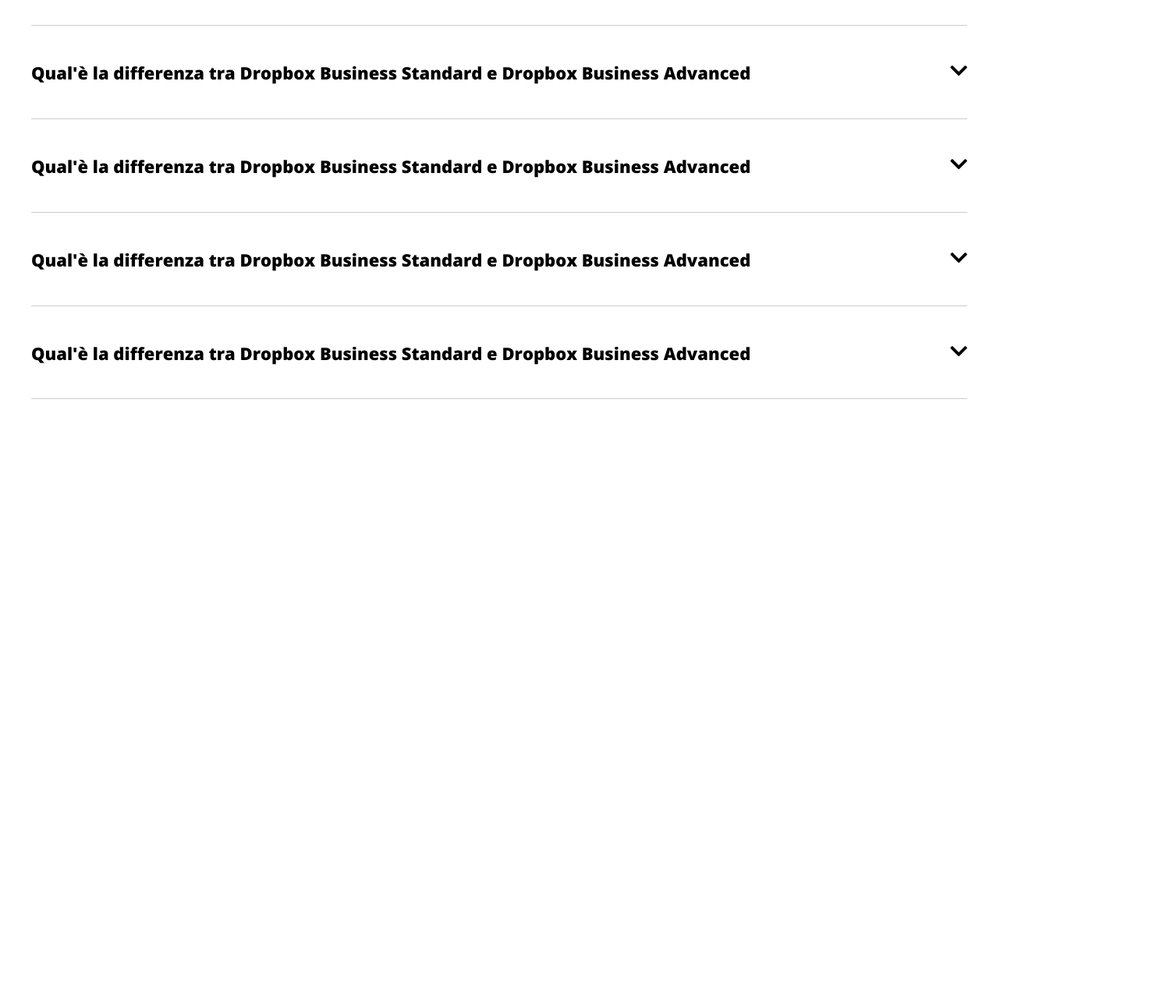
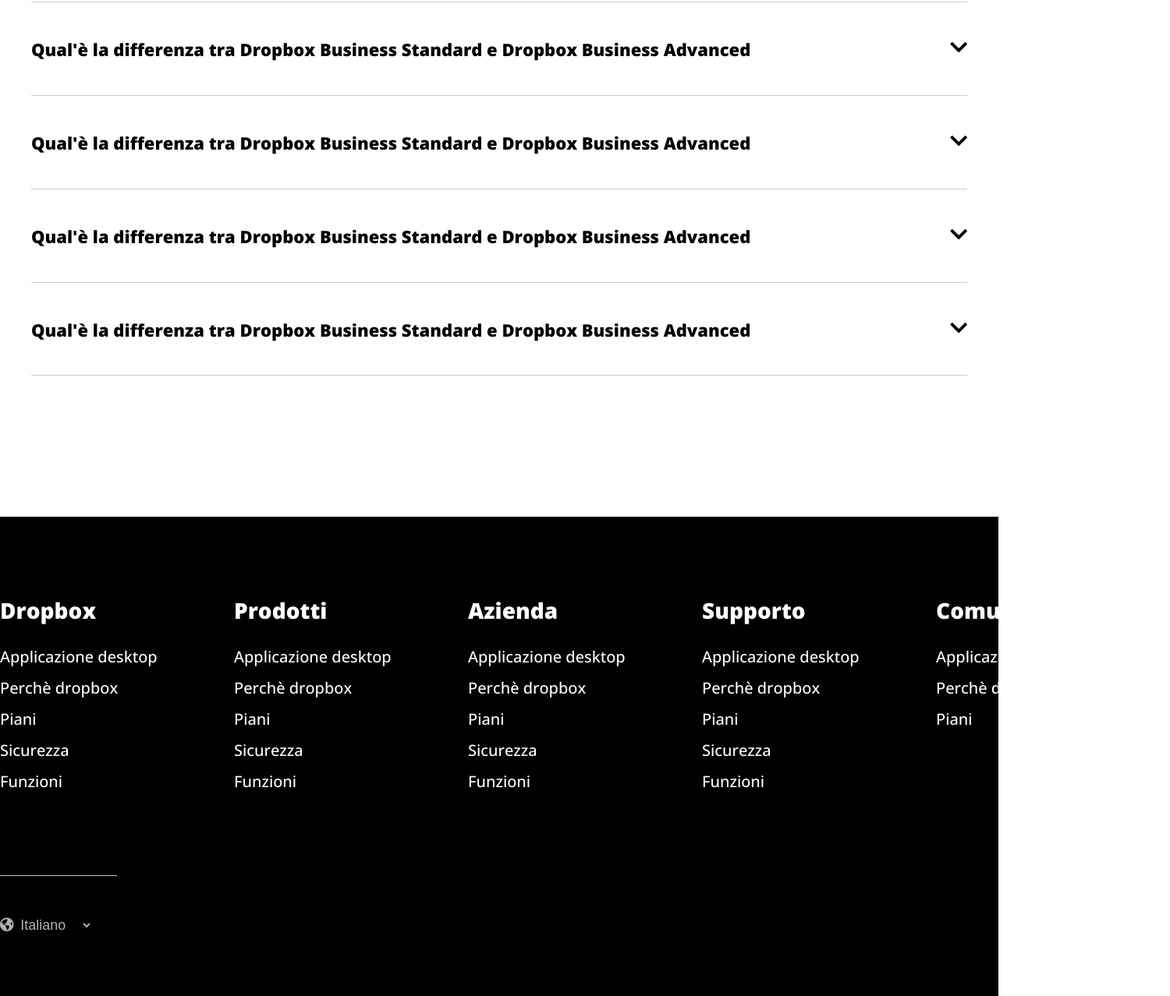
Before and after one commit to bealabea/htmlcss-dropbox, a plain HTML site: page index.html in a window 1280 px wide. Shown: the part 6942-8220 px from the top of the page at 78% size, 1500 px wide, since content can reach past the window. Before the commit the page ends 7455 px from the top, so only its background shows below. Drawn offline with nearby package versions, Linux system fonts and the light colour scheme.

Commit message:
completamento footer

```diff
--- a/css/style.css
+++ b/css/style.css
@@ -24,6 +24,11 @@ header {
     width: 1200px;
     margin: 0 auto;
     padding-top: 180px;
+}
+
+.footer-container {
+    width: 1500px;
+    margin: 0 auto;
 }
 
 .row::after {
@@ -488,6 +493,7 @@ input[type='radio']:checked:after {
 }
 
 .question-title {
+    margin-top: 0;
     margin-bottom: 80px;
 }
 
@@ -501,3 +507,52 @@ input[type='radio']:checked:after {
 .row .question:last-child{
     border-bottom: 1px #ccc solid;
 }
+
+/* footer */
+
+footer {
+    background-color: #000;
+    margin-top: 180px;
+    padding: 80px 0;
+}
+
+.footer-col {
+    width: calc(100%/5);
+}
+
+ul h3 {
+    line-height: 80px;
+}
+
+.footer-col a {
+    text-decoration: none;
+    color: #fff;
+    font-size: 20px;
+}
+
+.footer-col ul {
+    color: #fff;
+    line-height: 40px;
+}
+
+.language {
+    width: 150px;
+    border-top: 1px #ccc solid;
+    padding-top: 50px;
+    margin-top: 100px;
+}
+
+#languages {
+    border: none;
+    background-color: #000;
+    color: rgb(177, 177, 177);
+    font-size: 18px;
+    cursor: pointer;
+}
+
+.language::before {
+    font-family: "Font Awesome 5 Free";
+    font-weight: 700;
+    content: "\f57d";
+    color: rgb(177, 177, 177);
+}
--- a/index.html
+++ b/index.html
@@ -16,7 +16,7 @@
     <div class="topbar">
         <nav class="row">
             <div class="logo fl">
-                <img src="./img/logo-small.png" alt="">
+                <img src="img/logo-small.png" alt="">
             </div>
             <div class="menu-left fl">
                 <ul>
@@ -51,7 +51,7 @@
                     <i class="fas fa-arrow-down"></i>
                 </div>
                 <div class="jumbo-img fl">
-                    <img src="./img/jumbo.png" alt="">
+                    <img src="img/jumbo.png" alt="">
                 </div>
             </div>
         </div>
@@ -189,7 +189,7 @@
         <section class="container">
             <div class="row">
                 <div class="col-left-img fl">
-                    <img src="./img/partner.png" alt="partner">
+                    <img src="img/partner.png" alt="partner">
                 </div>
                 <div class="col-right-text fr">
                     <h3>Entra in contatto con un partner Dropbox</h3>
@@ -204,32 +204,32 @@
             <h2>Esegui più operazioni con Dropbox Business</h2>
             <div class="row m-2">
                 <div class="left-col fl">
-                    <img class="m-1" src="./img/business-feature-switching-tools.png" alt="">
+                    <img class="m-1" src="img/business-feature-switching-tools.png" alt="img1">
                     <h3>Passa di meno da uno strumento all'altro</h3>
                     <p class="m-1">Porta a termine le attività quotidiane con un solo strumento. Crea, modifica e condividi contenuti cloud da Documenti, Fogli e Presentazioni di Google, file Microsoft Office e Dropbox Paper direttamente da Dropbox.</p>
                 </div>
                 <div class="center-col fl">
-                    <img class="m-1" src="./img/business-feature-coordinate-it.png" alt="">
+                    <img class="m-1" src="img/business-feature-coordinate-it.png" alt="img2">
                     <h3>Passa di meno da uno strumento all'altro</h3>
                     <p class="m-1">Porta a termine le attività quotidiane con un solo strumento. Crea, modifica e condividi contenuti cloud da Documenti, Fogli e Presentazioni di Google, file Microsoft Office e Dropbox Paper direttamente da Dropbox.</p>
                 </div>
                 <div class="right-col fl">
-                    <img class="m-1" src="./img/business-feature-multi-device.png" alt="">
+                    <img class="m-1" src="img/business-feature-multi-device.png" alt="img3">
                     <h3>Passa di meno da uno strumento all'altro</h3>
                     <p class="m-1">Porta a termine le attività quotidiane con un solo strumento. Crea, modifica e condividi contenuti cloud da Documenti, Fogli e Presentazioni di Google, file Microsoft Office e Dropbox Paper direttamente da Dropbox.</p>
                 </div>
                 <div class="left-col fl">
-                    <img class="m-2" src="./img/business-feature-integrations-it.png" alt="">
+                    <img class="m-2" src="img/business-feature-integrations-it.png" alt="img4">
                     <h3>Passa di meno da uno strumento all'altro</h3>
                     <p class="m-1">Porta a termine le attività quotidiane con un solo strumento. Crea, modifica e condividi contenuti cloud da Documenti, Fogli e Presentazioni di Google, file Microsoft Office e Dropbox Paper direttamente da Dropbox.</p>
                 </div>
                 <div class="center-col fl">
-                    <img class="m-2" src="./img/business-feature-send-files-it.png" alt="">
+                    <img class="m-2" src="img/business-feature-send-files-it.png" alt="img5">
                     <h3>Passa di meno da uno strumento all'altro</h3>
                     <p class="m-1">Porta a termine le attività quotidiane con un solo strumento. Crea, modifica e condividi contenuti cloud da Documenti, Fogli e Presentazioni di Google, file Microsoft Office e Dropbox Paper direttamente da Dropbox.</p>
                 </div>
                 <div class="right-col fl">
-                    <img class="m-2" src="./img/business-feature-security.png" alt="">
+                    <img class="m-2" src="img/business-feature-security.png" alt="img6">
                     <h3>Passa di meno da uno strumento all'altro</h3>
                     <p class="m-1">Porta a termine le attività quotidiane con un solo strumento. Crea, modifica e condividi contenuti cloud da Documenti, Fogli e Presentazioni di Google, file Microsoft Office e Dropbox Paper direttamente da Dropbox.</p>
                 </div>
@@ -243,7 +243,6 @@
 
         <section class="row business-row m-2">
             <div class="business-left-col fl">
-
                 <div class="box designit-box fl">
                     <img src="img/designit.svg" alt="Designit">
                 </div>
@@ -286,7 +285,6 @@
                 <div class="box clear-channel-box fl">
                     <img src="img/clear_channel.svg" alt="clear-channel">
                 </div>
-
             </div>
         </section>
 
@@ -342,10 +340,70 @@
                 </div>
             </div>
         </section>
+    </main>
 
-
-
-
-    </main>
+    <!-- footer -->
+    <footer>
+        <div class="footer-container">
+            <div class="row">
+                <div class="footer-col fl">
+                    <ul>
+                        <li><h3>Dropbox</h3></li>
+                        <li><a href="#"> Applicazione desktop </a></li>
+                        <li><a href="#"> Perchè dropbox </a></li>
+                        <li><a href="#"> Piani </a></li>
+                        <li><a href="#"> Sicurezza </a></li>
+                        <li><a href="#"> Funzioni </a></li>
+                    </ul>
+                </div>
+                <div class="footer-col fl">
+                    <ul>
+                        <li><h3>Prodotti</h3></li>
+                        <li><a href="#"> Applicazione desktop </a></li>
+                        <li><a href="#"> Perchè dropbox </a></li>
+                        <li><a href="#"> Piani </a></li>
+                        <li><a href="#"> Sicurezza </a></li>
+                        <li><a href="#"> Funzioni </a></li>
+                    </ul>
+                </div>
+                <div class="footer-col fl">
+                    <ul>
+                        <li><h3>Azienda</h3></li>
+                        <li><a href="#"> Applicazione desktop </a></li>
+                        <li><a href="#"> Perchè dropbox </a></li>
+                        <li><a href="#"> Piani </a></li>
+                        <li><a href="#"> Sicurezza </a></li>
+                        <li><a href="#"> Funzioni </a></li>
+                    </ul>
+                </div>
+                <div class="footer-col fl">
+                    <ul>
+                        <li><h3>Supporto</h3></li>
+                        <li><a href="#"> Applicazione desktop </a></li>
+                        <li><a href="#"> Perchè dropbox </a></li>
+                        <li><a href="#"> Piani </a></li>
+                        <li><a href="#"> Sicurezza </a></li>
+                        <li><a href="#"> Funzioni </a></li>
+                    </ul>
+                </div>
+                <div class="footer-col fl">
+                    <ul>
+                        <li><h3>Comunity</h3></li>
+                        <li><a href="#"> Applicazione desktop </a></li>
+                        <li><a href="#"> Perchè dropbox </a></li>
+                        <li><a href="#"> Piani </a></li>
+                    </ul>
+                </div>
+            </div>
+            <div class="language">
+                <select id="languages">
+                    <option value="italiano">Italiano</option>
+                    <option value="inglese">Inglese</option>
+                    <option value="tedesco">Tedesco</option>
+                    <option value="spagnolo">Spagnolo</option>
+                </select>
+            </div>
+        </div>
+    </footer>
 </body>
 </html>
```
Lines whose indentation alone changed are shown as unchanged.
